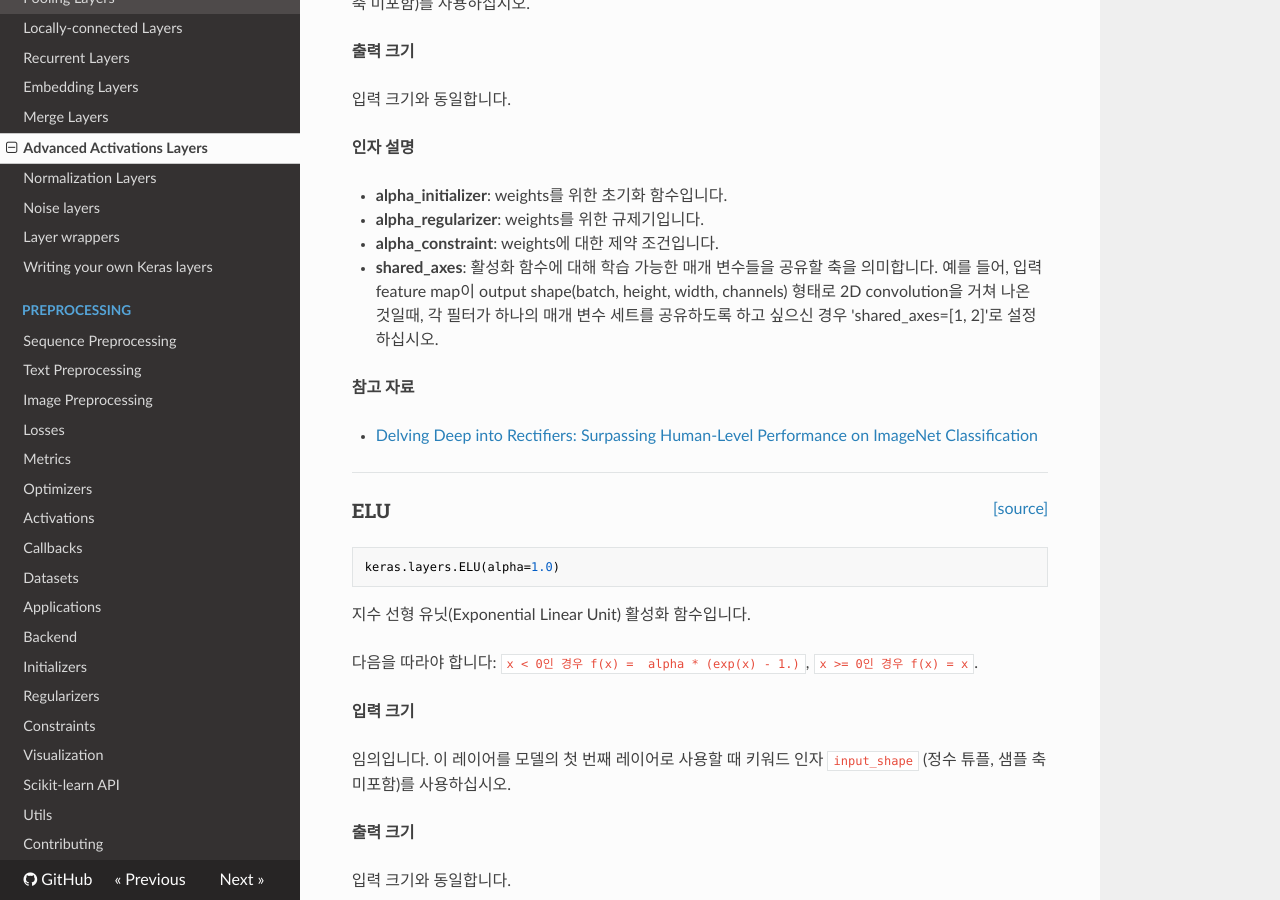
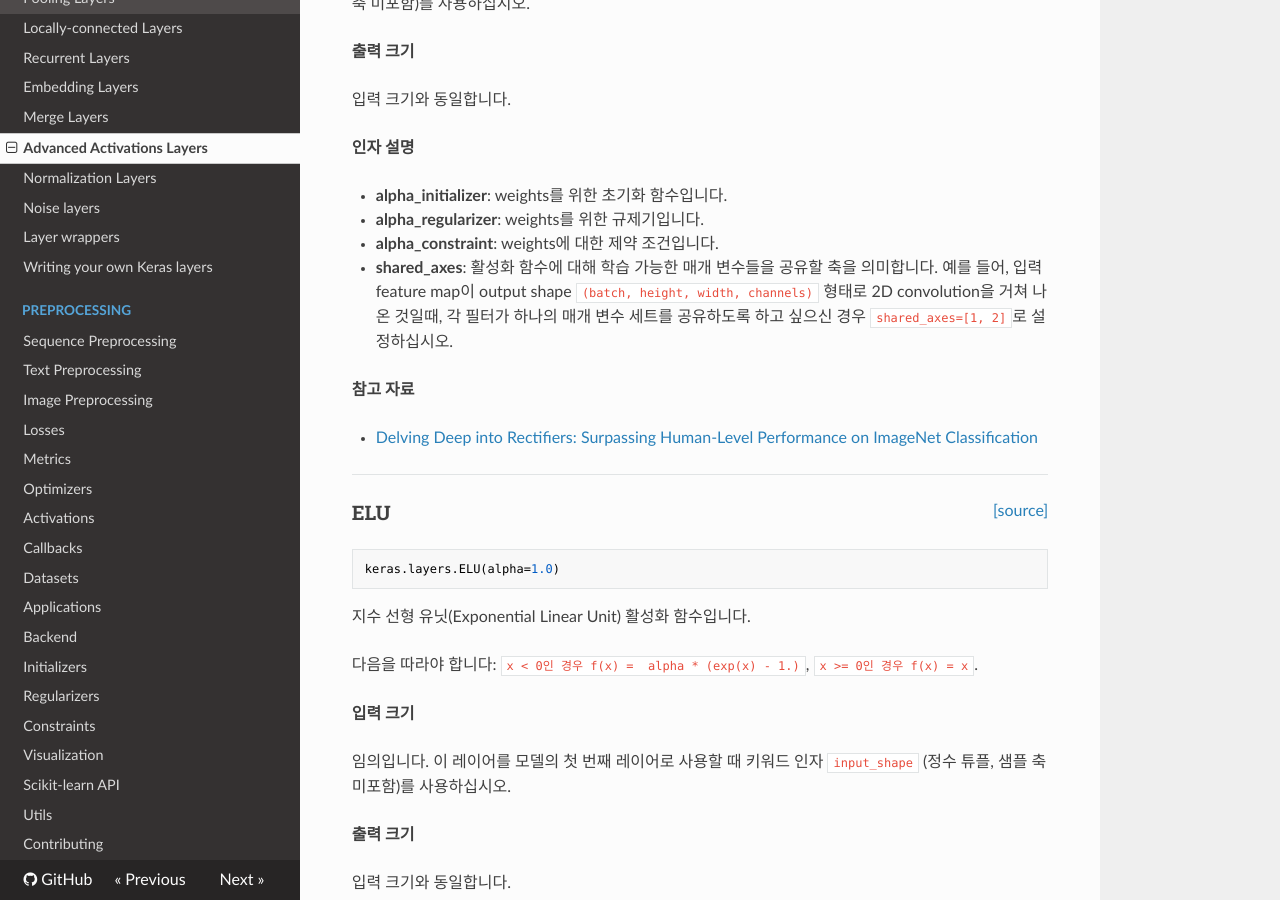
Before and after one commit to keras-team/keras-docs-ko, an MkDocs documentation site: the page built from sources/layers/advanced-activations.md, in a window 1280 px wide and 900 px high, scrolled down 1069 px. Built offline with MkDocs 1.6.1, drawn with Linux system fonts in a browser that asks for light colours; nearby versions of some CDN libraries.

Commit message:
Update advanced-activations.md

```diff
--- a/sources/layers/advanced-activations.md
+++ b/sources/layers/advanced-activations.md
@@ -57,7 +57,7 @@ __인자 설명__
 - __alpha_initializer__: weights를 위한 초기화 함수입니다.
 - __alpha_regularizer__: weights를 위한 규제기입니다.
 - __alpha_constraint__: weights에 대한 제약 조건입니다.
-- __shared_axes__: 활성화 함수에 대해 학습 가능한 매개 변수들을 공유할 축을 의미합니다. 예를 들어, 입력 feature map이 output shape(batch, height, width, channels) 형태로 2D convolution을 거쳐 나온 것일때, 각 필터가 하나의 매개 변수 세트를 공유하도록 하고 싶으신 경우 'shared_axes=[1, 2]'로 설정하십시오.
+- __shared_axes__: 활성화 함수에 대해 학습 가능한 매개 변수들을 공유할 축을 의미합니다. 예를 들어, 입력 feature map이 output shape `(batch, height, width, channels)` 형태로 2D convolution을 거쳐 나온 것일때, 각 필터가 하나의 매개 변수 세트를 공유하도록 하고 싶으신 경우 `shared_axes=[1, 2]`로 설정하십시오.
 
 __참고 자료__
 
```
